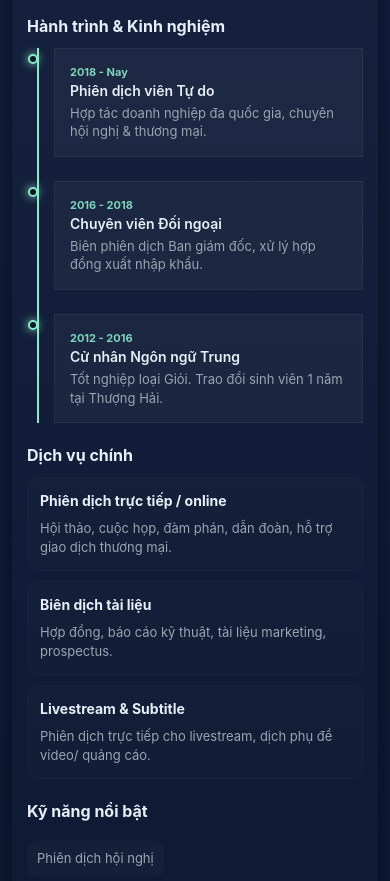
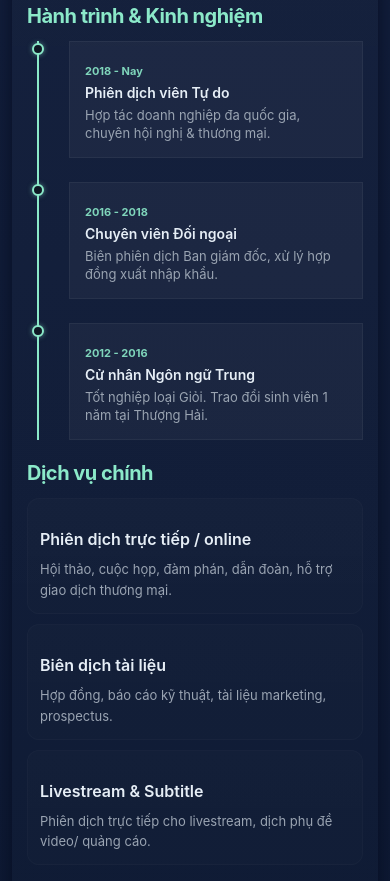
Before and after one commit to thanhpv0907/thanhpv0907.github.io, a plain HTML site: page index.html in a window 390 px wide. Shown: the part 944-1825 px from the top of the page. Drawn offline with Linux system fonts and the light colour scheme.

Commit message:
fix page's layout

```diff
--- a/style.css
+++ b/style.css
@@ -135,28 +135,54 @@ main {
     margin-bottom: 20px;
 }
 
+/* --- TYPOGRAPHY UPDATE (Tìm và thay thế phần h2, h3 cũ) --- */
+
+/* 1. Tiêu đề mục lớn (VD: Dịch vụ chính, Kỹ năng...) */
 h2 {
-    font-size: 16px;
-    margin: 0 0 10px;
+  font-size: 24px;        /* Tăng từ 16px lên 24px */
+  font-weight: 700;       /* In đậm hơn */
+  margin: 0 0 16px;       /* Tăng khoảng cách dưới để thoáng */
+  color: var(--accent);   /* Đổi sang màu xanh điểm nhấn cho nổi bật */
+  letter-spacing: -0.5px; /* Thu hẹp khoảng cách chữ xíu cho hiện đại */
+  line-height: 1.3;
 }
 
-p.lead {
-    color: var(--muted);
-    margin: 0 0 12px;
+/* 2. Tiêu đề con trong các Card (VD: Tên dự án, tên dịch vụ...) */
+.card h3,
+.timeline-item h3 {
+  font-size: 17px;        /* Tăng từ 14px lên 17px */
+  font-weight: 600;
+  margin-bottom: 6px;
+  color: #e6eef6;         /* Màu trắng sáng */
 }
 
-.skills {
-    display: flex;
-    gap: 8px;
-    flex-wrap: wrap;
+/* 3. Văn bản thường (Giữ nguyên hoặc tinh chỉnh cho dễ đọc) */
+p, .lead, .mini {
+  font-size: 15px;        /* Đảm bảo chữ thường đủ to */
+  line-height: 1.6;
 }
 
-.skill {
-    background: var(--glass-2);
-    padding: 8px 10px;
-    border-radius: 8px;
-    font-size: 13px;
-    color: var(--muted);
+/* --- LIGHT MODE SUPPORT --- */
+/* Khi chuyển sang giao diện sáng, tiêu đề h2 vẫn giữ màu xanh nhấn hoặc đổi màu tối */
+[data-theme="light"] h2 {
+  color: var(--accent); /* Hoặc đổi thành #0f1724 nếu muốn màu đen đậm */
+}
+[data-theme="light"] .card h3 {
+  color: #0f1724;
+}
+
+/* --- RESPONSIVE MOBILE --- */
+/* Trên điện thoại thì cho nhỏ lại xíu để không bị tốn diện tích */
+@media (max-width: 600px) {
+  h2 {
+    font-size: 20px; /* Mobile: 20px là vừa đẹp */
+    margin-bottom: 12px;
+  }
+
+  .card h3,
+  .timeline-item h3 {
+    font-size: 16px;
+  }
 }
 
 .projects-grid {
@@ -170,11 +196,6 @@ p.lead {
     padding: 12px;
     border-radius: 12px;
     border: 1px solid rgba(255, 255, 255, 0.02);
-}
-
-.card h3 {
-    margin: 0;
-    font-size: 14px;
 }
 
 .card p {
@@ -448,8 +469,68 @@ select.lang-switch option {
 
   /* Timeline Mobile: Căn chỉnh lề */
   .mobile-only .timeline-list {
-    margin-left: 5px;
-    padding-left: 15px;
+    margin-left: 10px;
+    border-left: 2px solid var(--accent);
+    /* Làm nổi bật đường kẻ trên mobile */
+  }
+
+  .mobile-only .tl-content {
+    background: var(--glass);
+    border: 1px solid rgba(255, 255, 255, 0.05);
+    padding: 15px;
+  }
+
+  .mobile-only .tl-marker {
+    background: var(--bg);
+    /* Tạo hiệu ứng lỗ tròn */
+    border: 2px solid var(--accent);
+  }
+
+  /* --- SỬA LỖI LỆCH TIMELINE MOBILE (Chèn vào trong @media max-width: 600px) --- */
+
+  /* 1. Cấu hình đường kẻ dọc */
+  .mobile-only .timeline-list {
+    border-left: 2px solid var(--accent); /* Đường kẻ màu xanh rõ nét */
+    padding-left: 30px; /* Tăng khoảng cách từ đường kẻ vào nội dung chữ để thoáng hơn */
+    margin-left: 15px;  /* Cách lề màn hình điện thoại một chút cho đẹp */
+    position: relative;
+  }
+
+  /* 2. Cấu hình từng mục timeline */
+  .mobile-only .timeline-item {
+    margin-bottom: 24px;
+    position: relative;
+  }
+
+  /* 3. Căn chỉnh chấm tròn cho thẳng hàng */
+  .mobile-only .tl-marker {
+    /* Tính toán vị trí: -(padding-left 30px + đường kẻ 2px + nửa chấm tròn 5px) = -37px */
+    left: -37px;
+
+    top: 2px; /* Căn chỉnh chiều dọc để khớp với dòng tiêu đề */
+    width: 12px;
+    height: 12px;
+
+    /* Trang trí chấm tròn kiểu "đục lỗ" */
+    background: var(--bg);
+    border: 2px solid var(--accent);
+    box-shadow: 0 0 5px rgba(139, 233, 201, 0.5); /* Phát sáng nhẹ */
+    z-index: 2;
+  }
+
+  /* 4. Điều chỉnh nội dung bên trong */
+  .mobile-only .tl-content {
+    padding: 0; /* Bỏ padding thừa của khung nội dung */
+    background: transparent; /* Bỏ màu nền khung để nhìn sạch sẽ hơn */
+    border: none;
+  }
+
+  /* Chỉnh màu năm tháng cho nổi bật */
+  .mobile-only .tl-year {
+    color: var(--accent);
+    font-weight: 700;
+    margin-bottom: 4px;
+    display: inline-block;
   }
 }
 
```
